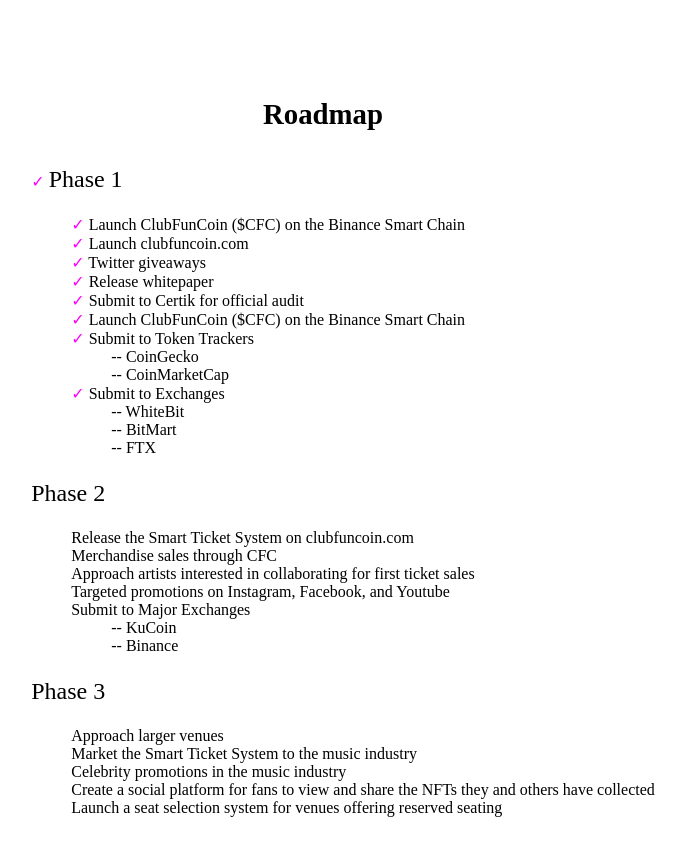
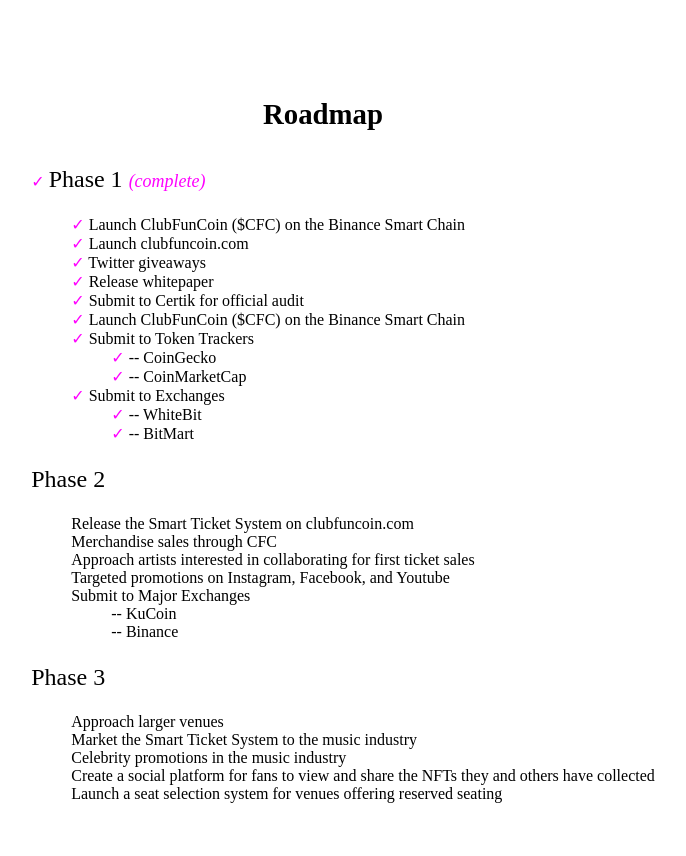
Before and after one commit to JustScience/cfc-mst, a Gatsby site: page /roadmap in a window 1280 px wide. Shown: the top 856 px of the page, without its empty margins (353-1039 px from the left). Built offline with nearby package versions, Linux system fonts and the light colour scheme; Gatsby itself is replaced by a stand-in of ours.

```diff
--- a/src/pages/roadmap.js
+++ b/src/pages/roadmap.js
@@ -35,6 +35,12 @@
         color: magenta;
         content: '✓ ';
     }
+
+    em {
+        color: magenta;
+        font-size: .75em;
+        font-weight: 300;
+    }
 `
 
 export default function Roadmap() {
@@ -42,7 +48,7 @@
         <RoadmapWrap>
             <SectionTitle>Roadmap</SectionTitle>
             <List>
-                <ListItem className="checked"><span>Phase 1</span>
+                <ListItem className="checked"><span>Phase 1 <em>(complete)</em></span>
                     <List>
                         <ListItem className="checked">Launch ClubFunCoin ($CFC) on the Binance Smart Chain</ListItem>
                         <ListItem className="checked">Launch clubfuncoin.com</ListItem>
@@ -52,15 +58,14 @@
                         <ListItem className="checked">Launch ClubFunCoin ($CFC) on the Binance Smart Chain</ListItem>
                         <ListItem className="checked">Submit to Token Trackers
                             <List>
-                                <ListItem>-- CoinGecko</ListItem>
-                                <ListItem>-- CoinMarketCap</ListItem>
+                                <ListItem className="checked">-- CoinGecko</ListItem>
+                                <ListItem className="checked">-- CoinMarketCap</ListItem>
                             </List>
                         </ListItem>
                         <ListItem className="checked">Submit to Exchanges
                             <List>
-                                <ListItem>-- WhiteBit</ListItem>
-                                <ListItem>-- BitMart</ListItem>
-                                <ListItem>-- FTX</ListItem>
+                                <ListItem className="checked">-- WhiteBit</ListItem>
+                                <ListItem className="checked">-- BitMart</ListItem>
                             </List>
                         </ListItem>
                     </List>
```
Also changed, not shown: static/cfc-icon-200-alpha.png (added), static/cfc-icon-200-black.png (added), 1 other file.
